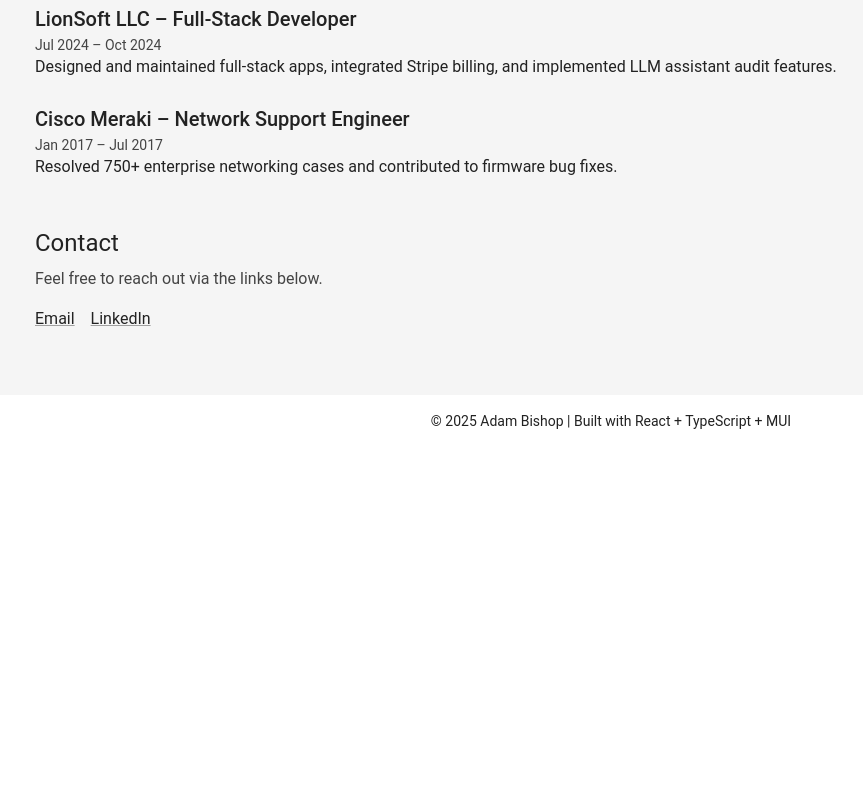
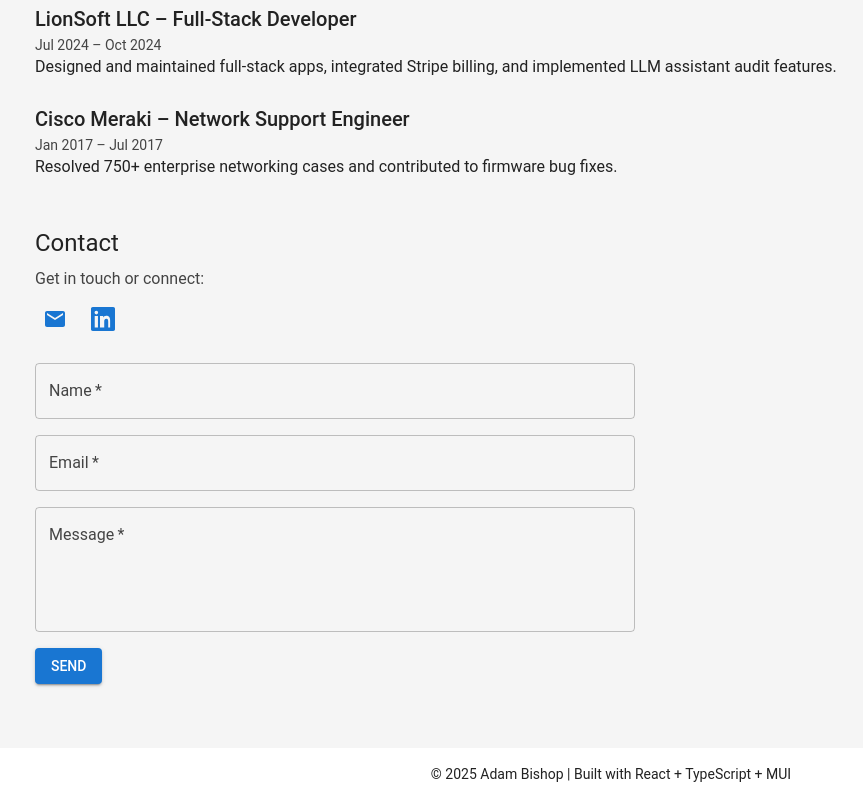
Before and after one commit to adam-michael-bishop/adam-michael-bishop.github.io, a React (Vite) app: page / in a window 1280 px wide. Shown: the part 1197-1997 px from the top of the page, without its empty margins (29-892 px from the left). Before the commit the page ends 1644 px from the top, so only its background shows below. Built offline with nearby package versions, Linux system fonts and the light colour scheme.

Commit message:
Enhance contact section in App component by adding a form for user inquiries, including fields for name, email, and message. Update layout and styling for better user experience.

```diff
--- a/src/App.tsx
+++ b/src/App.tsx
@@ -5,7 +5,6 @@
   Typography,
   Container,
   Box,
-  Link,
   List,
   ListItem,
   ListItemText,
@@ -16,6 +15,7 @@
   CardActions,
   Button,
   IconButton,
+  TextField,
 } from "@mui/material";
 import Grid from "@mui/material/Grid";
 
@@ -185,7 +185,9 @@
                       WeatherMap
                     </Typography>
                     <Typography variant="body2" color="text.secondary">
-                       WeatherMap is an interactive web app that uses Mapbox and OpenWeather APIs to display a 5-day weather forecast for any location on the map.
+                      WeatherMap is an interactive web app that uses Mapbox and
+                      OpenWeather APIs to display a 5-day weather forecast for
+                      any location on the map.
                     </Typography>
                   </CardContent>
                 </CardActionArea>
@@ -256,24 +258,83 @@
             Contact
           </Typography>
           <Typography color="text.secondary">
-            Feel free to reach out via the links below.
+            Get in touch or connect:
           </Typography>
-          <Box sx={{ mt: 2 }}>
-            <Link
+          <Box sx={{ mt: 1, display: "flex", gap: 1 }}>
+            <IconButton
+              component="a"
               href="mailto:adam.michael.bishop@gmail.com"
-              sx={{ mr: 2 }}
-              color="text.primary"
+              aria-label="Email"
+              color="primary"
             >
-              Email
-            </Link>
-            <Link
-              href="http://www.linkedin.com/in/adam-michael-bishop"
+              <svg
+                xmlns="http://www.w3.org/2000/svg"
+                width="24"
+                height="24"
+                viewBox="0 0 24 24"
+                fill="currentColor"
+                aria-hidden="true"
+              >
+                <path d="M20 4H4c-1.1 0-2 .9-2 2v12c0 1.1.9 2 2 2h16c1.1 0 2-.9 2-2V6c0-1.1-.9-2-2-2zm0 4-8 5-8-5V6l8 5 8-5v2z" />
+              </svg>
+            </IconButton>
+            <IconButton
+              component="a"
+              href="https://www.linkedin.com/in/adam-michael-bishop"
               target="_blank"
-              sx={{ mr: 2 }}
-              color="text.primary"
+              rel="noopener noreferrer"
+              aria-label="LinkedIn"
+              color="primary"
             >
-              LinkedIn
-            </Link>
+              <svg
+                xmlns="http://www.w3.org/2000/svg"
+                width="24"
+                height="24"
+                viewBox="0 0 24 24"
+                fill="currentColor"
+                aria-hidden="true"
+              >
+                <path d="M20.447 20.452H17.21v-5.569c0-1.329-.027-3.039-1.852-3.039-1.853 0-2.135 1.447-2.135 2.944v5.664H9.0V9.0h3.111v1.561h.045c.434-.822 1.494-1.69 3.074-1.69 3.289 0 3.895 2.165 3.895 4.982v6.599zM5.337 7.433a1.81 1.81 0 1 1 0-3.62 1.81 1.81 0 0 1 0 3.62zM6.954 20.452H3.719V9.0h3.235v11.452zM22.225 0H1.771C.792 0 0 .774 0 1.729v20.542C0 23.227.792 24 1.771 24h20.451C23.2 24 24 23.227 24 22.271V1.729C24 .774 23.2 0 22.222 0h.003z" />
+              </svg>
+            </IconButton>
+          </Box>
+
+          <Box
+            component="form"
+            onSubmit={(e) => {
+              e.preventDefault();
+            }}
+            sx={{ mt: 3, display: "grid", gap: 2, maxWidth: 600 }}
+          >
+            <TextField
+              label="Name"
+              name="name"
+              variant="outlined"
+              required
+              fullWidth
+            />
+            <TextField
+              label="Email"
+              name="email"
+              type="email"
+              variant="outlined"
+              required
+              fullWidth
+            />
+            <TextField
+              label="Message"
+              name="message"
+              variant="outlined"
+              required
+              fullWidth
+              multiline
+              minRows={4}
+            />
+            <Box>
+              <Button type="submit" variant="contained" color="primary">
+                Send
+              </Button>
+            </Box>
           </Box>
         </Box>
       </Container>
```
